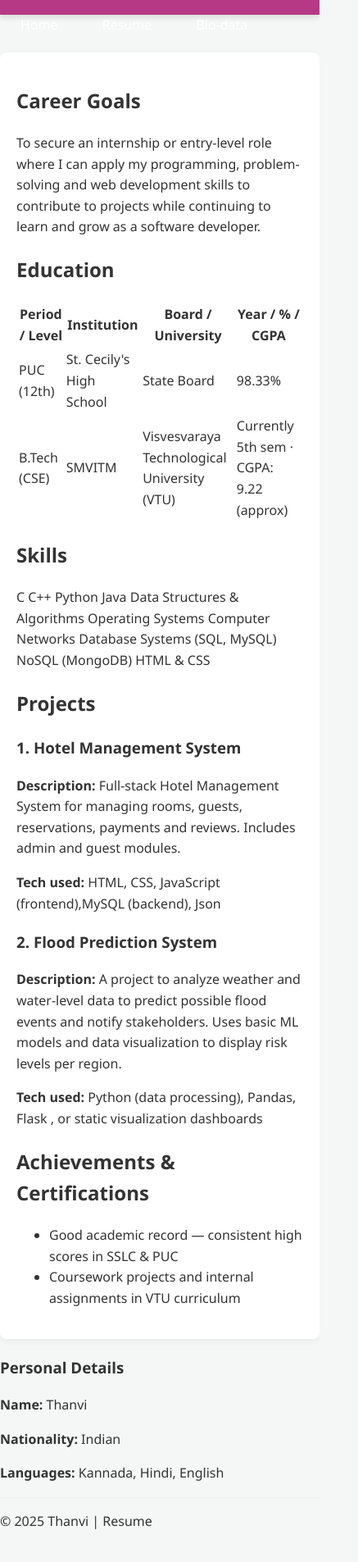
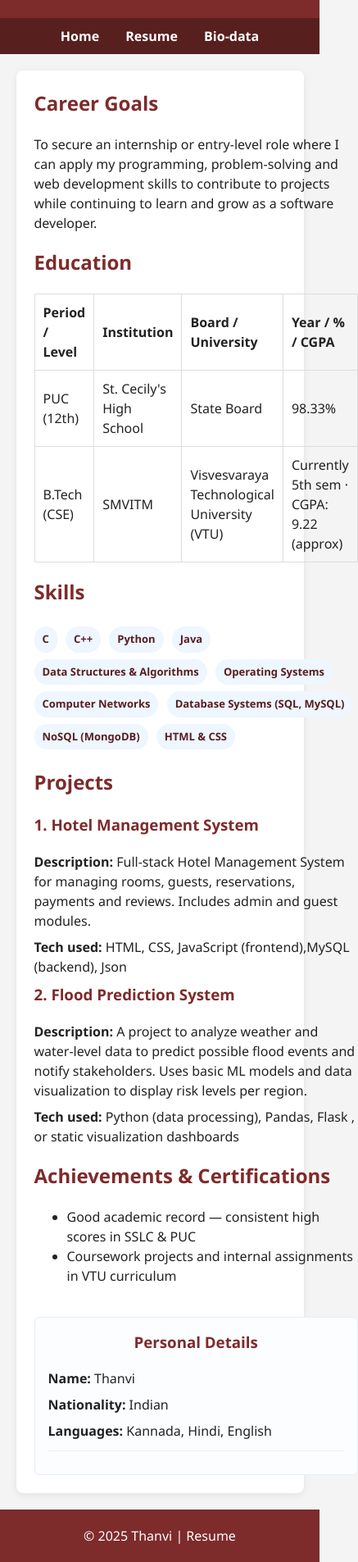
Before and after one commit to thanvid1/resume, a plain HTML site: page resume.html in a window 390 px wide. Shown: the part 83-1988 px from the top of the page at 82% size, 437 px wide, since content can reach past the window. Drawn offline with Linux system fonts and the light colour scheme.

Commit message:
Update style.css

```diff
--- a/style.css
+++ b/style.css
@@ -1,157 +1,114 @@
-/* General Styling & Reset */
-body {
-    font-family: 'Segoe UI', Tahoma, Geneva, Verdana, sans-serif;
-    margin: 0;
-    padding: 0;
-    line-height: 1.6;
-    background-color: #f4f7f6; /* Light mode default */
-    color: #333; /* Light mode default */
-    transition: background-color 0.3s, color 0.3s;
+/* style.css - Clean & simple professional styling */
+
+:root{
+  --primary:#7e2b2b;
+  --nav:#581f1f;
+  --bg:#f4f4f4;
+  --card:#ffffff;
+  --muted:#666;
 }
 
-/* Dark Mode Styles (Controlled by JavaScript) */
-body.dark-mode {
-    background-color: #1a1a1a;
-    color: #e0e0e0;
+*{box-sizing:border-box}
+body{
+  font-family: "Segoe UI", Roboto, "Helvetica Neue", Arial, sans-serif;
+  margin:0;
+  background:var(--bg);
+  color:#222;
+  line-height:1.5;
 }
 
-header {
-    background-color: #b63986;
-    color: white;
-    padding: 20px 0;
-    text-align: center;
-    box-shadow: 0 4px 6px rgba(0, 0, 0, 0.1);
+header{
+  background:var(--primary);
+  color:#fff;
+  padding:18px 12px;
+  text-align:center;
 }
 
-header h1 {
-    margin: 0 0 10px 0;
+nav{
+  background:var(--nav);
+  padding:10px 8px;
+  text-align:center;
 }
 
-nav a {
-    color: white;
-    text-decoration: none;
-    margin: 0 15px;
-    padding: 5px 10px;
-    border-radius: 5px;
-    transition: background-color 0.3s;
+nav a{
+  color:#fff;
+  text-decoration:none;
+  margin:0 14px;
+  font-weight:600;
 }
 
-nav a:hover, nav a.active {
-    background-color: rgba(255, 255, 255, 0.2);
+nav a:hover{ text-decoration:underline; }
+
+.container{
+  width:90%;
+  max-width:980px;
+  margin:20px auto;
+  background:var(--card);
+  padding:22px;
+  border-radius:8px;
+  box-shadow: 0 2px 8px rgba(0,0,0,0.08);
 }
 
-main {
-    max-width: 1000px;
-    margin: 20px auto;
-    padding: 20px;
-    background-color: #ffffff;
-    box-shadow: 0 2px 10px rgba(0, 0, 0, 0.05);
-    border-radius: 8px;
+.grid{
+  display:grid;
+  grid-template-columns: 1fr 320px;
+  gap:20px;
+  align-items:start;
 }
 
-body.dark-mode main {
-    background-color: #2c2c2c;
-    box-shadow: 0 2px 10px rgba(0, 0, 0, 0.3);
+@media (max-width:880px){
+  .grid{ grid-template-columns: 1fr; }
 }
 
-/* Bio-data Page Layout */
-.bio-container #profile {
-    text-align: center;
-    margin-bottom: 40px;
+.profile-card{
+  background:#fbfdff;
+  border:1px solid #e6eef8;
+  padding:16px;
+  border-radius:6px;
 }
 
-.bio-container #profile img {
-    width: 150px;
-    height: 150px;
-    border-radius: 50%;
-    object-fit: cover;
-    margin-bottom: 20px;
-    border: 5px solid #b63986;
+h1,h2,h3{ color:var(--primary); margin-top:0; }
+
+p{ margin:8px 0; }
+
+.table{
+  width:100%;
+  border-collapse:collapse;
+  margin-top:10px;
 }
 
-.bio-container #contact ul {
-    list-style: none;
-    padding: 0;
-    display: flex;
-    flex-wrap: wrap;
-    justify-content: space-around;
+.table th, .table td{
+  border:1px solid #ddd;
+  padding:10px;
+  text-align:left;
 }
 
-.bio-container #contact li {
-    margin: 10px 20px;
+.section{
+  margin-bottom:18px;
 }
 
-/* Resume Page Specifics */
-.resume-container h2 {
-    color: #b63986;
-    border-bottom: 2px solid #ccc;
-    padding-bottom: 5px;
-    margin-top: 30px;
+.badge{
+  display:inline-block;
+  padding:6px 10px;
+  border-radius:999px;
+  background:#eef6ff;
+  color:var(--nav);
+  font-weight:600;
+  margin:4px 6px 4px 0;
+  font-size:13px;
 }
 
-body.dark-mode .resume-container h2 {
-    border-color: #555;
+footer{
+  background:var(--primary);
+  color:#fff;
+  text-align:center;
+  padding:12px 8px;
+  margin-top:20px;
+  position:relative;
+  bottom:0;
 }
 
-.job, .education {
-    margin-bottom: 20px;
-    padding-left: 15px;
-    border-left: 4px solid #b63986;
-}
-
-.job h3, .education h3 {
-    margin: 0;
-    color: #333;
-}
-
-body.dark-mode .job h3, body.dark-mode .education h3 {
-    color: #e0e0e0;
-}
-
-.date {
-    font-style: italic;
-    color: #666;
-    margin-bottom: 10px;
-    display: block;
-}
-
-body.dark-mode .date {
-    color: #aaa;
-}
-
-.skill-tag {
-    display: inline-block;
-    background-color: #e9ecef;
-    color: #333;
-    padding: 5px 10px;
-    border-radius: 20px;
-    margin: 5px;
-    font-size: 0.9em;
-    border: 1px solid #ced4da;
-}
-
-body.dark-mode .skill-tag {
-    background-color: #444;
-    color: #fff;
-    border-color: #666;
-}
-
-/* Theme Toggle Button */
-#themeToggle {
-    position: fixed;
-    bottom: 20px;
-    right: 20px;
-    padding: 10px 15px;
-    background-color: #1f9be8;
-    color: white;
-    border: none;
-    border-radius: 5px;
-    cursor: pointer;
-    font-size: 1em;
-    box-shadow: 0 2px 5px rgba(0, 0, 0, 0.2);
-    transition: background-color 0.3s;
-}
-
-#themeToggle:hover {
-    background-color: #21883758;
-}
+/* small utilities */
+.center{ text-align:center; }
+.small{ font-size:14px; color:var(--muted); }
+.contact-list p{ margin:6px 0; }
```
